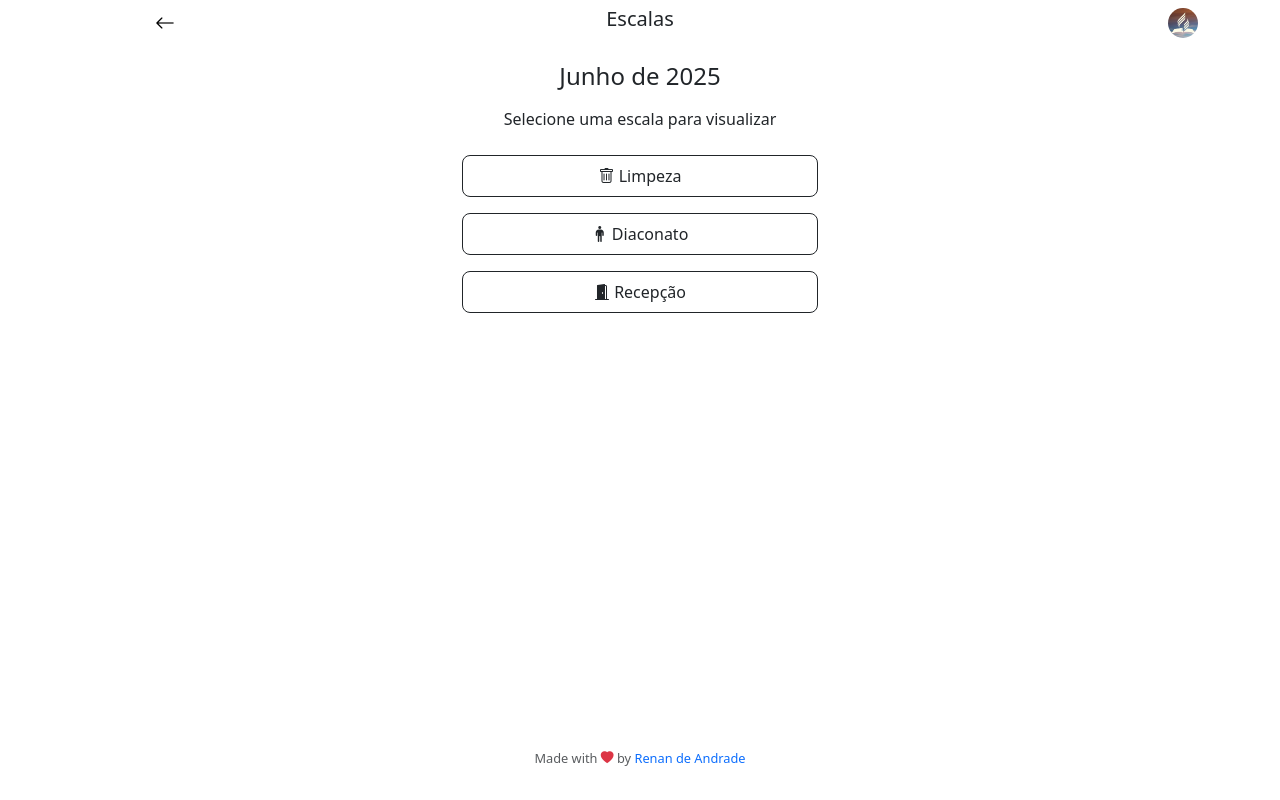
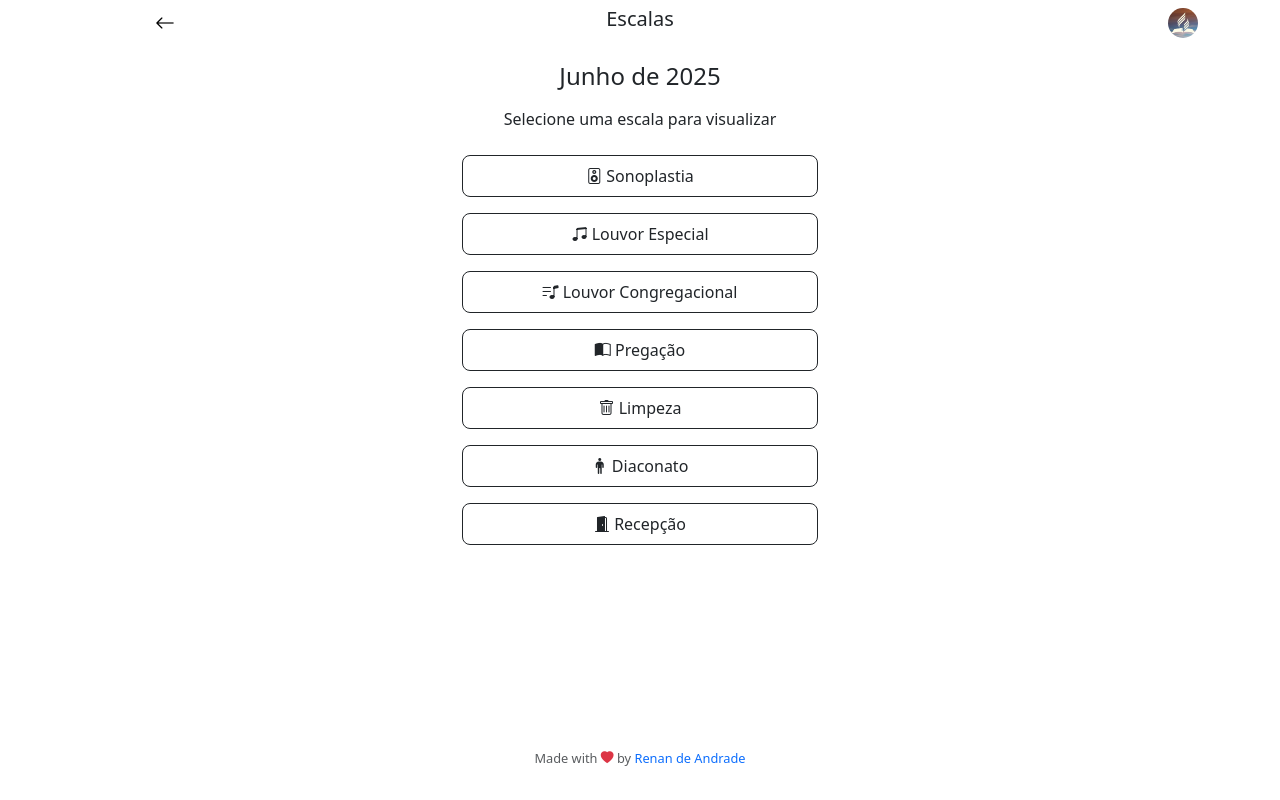
Before and after one commit to renandotcorrea/myiasd, a plain HTML site: page escalas/index.html in a window 1280 px wide. Drawn offline with nearby package versions, Linux system fonts and the light colour scheme.

Commit message:
update scales and agenda

```diff
--- a/escalas/escalas.json
+++ b/escalas/escalas.json
@@ -3,69 +3,69 @@
     "name": "Sonoplastia",
     "data": [
       {
+        "person": "Eliandro",
+        "date": "2025-06-04T19:15:00-03:00",
+        "weekday": "Qua"
+      },
+      {
         "person": "Elielson",
-        "date": "2025-05-03",
+        "date": "2025-06-07T19:15:00-03:00",
         "weekday": "Sáb"
       },
       {
         "person": "Renan",
-        "date": "2025-05-04",
+        "date": "2025-06-08T19:15:00-03:00",
+        "weekday": "Dom"
+      },
+      {
+        "person": "Ronilson",
+        "date": "2025-06-11T19:15:00-03:00",
+        "weekday": "Qua"
+      },
+      {
+        "person": "Elielson",
+        "date": "2025-06-14T19:15:00-03:00",
+        "weekday": "Sáb"
+      },
+      {
+        "person": "Fabrício",
+        "date": "2025-06-15T19:15:00-03:00",
+        "weekday": "Dom"
+      },
+      {
+        "person": "Renan",
+        "date": "2025-06-18T19:15:00-03:00",
+        "weekday": "Qua"
+      },
+      {
+        "person": "Elielson",
+        "date": "2025-06-21T19:15:00-03:00",
+        "weekday": "Sáb"
+      },
+      {
+        "person": "Ronilson",
+        "date": "2025-06-22T19:15:00-03:00",
         "weekday": "Dom"
       },
       {
         "person": "Eliandro",
-        "date": "2025-05-07",
+        "date": "2025-06-25T19:15:00-03:00",
         "weekday": "Qua"
       },
       {
         "person": "Renan",
-        "date": "2025-05-10",
+        "date": "2025-06-28T19:15:00-03:00",
         "weekday": "Sáb"
       },
       {
-        "person": "Elielson",
-        "date": "2025-05-11",
+        "person": "Fabrício",
+        "date": "2025-06-29T19:15:00-03:00",
         "weekday": "Dom"
       },
       {
-        "person": "Fabricio",
-        "date": "2025-05-14",
+        "person": "Renan",
+        "date": "2025-07-02T19:15:00-03:00",
         "weekday": "Qua"
-      },
-      {
-        "person": "Elielson",
-        "date": "2025-05-17",
-        "weekday": "Sáb"
-      },
-      {
-        "person": "Eliandro",
-        "date": "2025-05-18",
-        "weekday": "Dom"
-      },
-      {
-        "person": "Ronilson",
-        "date": "2025-05-21",
-        "weekday": "Qua"
-      },
-      {
-        "person": "Renan",
-        "date": "2025-05-24",
-        "weekday": "Sáb"
-      },
-      {
-        "person": "Elielson",
-        "date": "2025-05-25",
-        "weekday": "Dom"
-      },
-      {
-        "person": "Eliandro",
-        "date": "2025-05-28",
-        "weekday": "Qua"
-      },
-      {
-        "person": "Renan",
-        "date": "2025-05-31",
-        "weekday": "Sáb"
       }
     ]
   },
@@ -73,69 +73,69 @@
     "name": "Louvor Especial",
     "data": [
       {
-        "person": "Eliseu Lima / Paulo Henrique",
-        "date": "2025-05-03",
+        "person": "Eliseu Lima",
+        "date": "2025-06-04T19:15:00-03:00",
+        "weekday": "Qua"
+      },
+      {
+        "person": "Nadson / Raimunda Parga",
+        "date": "2025-06-07T19:15:00-03:00",
         "weekday": "Sáb"
       },
       {
-        "person": "Arbson",
-        "date": "2025-05-04",
+        "person": "Jhulia",
+        "date": "2025-06-08T19:15:00-03:00",
         "weekday": "Dom"
       },
       {
-        "person": "Jhula",
-        "date": "2025-05-07",
+        "person": "Rebeca",
+        "date": "2025-06-11T19:15:00-03:00",
         "weekday": "Qua"
       },
       {
-        "person": "Bela / Fabricio",
-        "date": "2025-05-10",
+        "person": "Ronilson / Bela",
+        "date": "2025-06-14T19:15:00-03:00",
         "weekday": "Sáb"
       },
       {
-        "person": "Rebeca",
-        "date": "2025-05-11",
+        "person": "Robson Amador",
+        "date": "2025-06-15T19:15:00-03:00",
         "weekday": "Dom"
       },
       {
-        "person": "Robson Amador",
-        "date": "2025-05-14",
+        "person": "Gustavo",
+        "date": "2025-06-18T19:15:00-03:00",
         "weekday": "Qua"
       },
       {
-        "person": "Aventureiros",
-        "date": "2025-05-17",
+        "person": "Fabricio / Nadson",
+        "date": "2025-06-21T19:15:00-03:00",
         "weekday": "Sáb"
       },
       {
         "person": "Aglaupy",
-        "date": "2025-05-18",
+        "date": "2025-06-22T19:15:00-03:00",
         "weekday": "Dom"
       },
       {
-        "person": "Dielma",
-        "date": "2025-05-21",
+        "person": "Elizeu Lima",
+        "date": "2025-06-25T19:15:00-03:00",
         "weekday": "Qua"
       },
       {
-        "person": "Fabricio / Rebeca",
-        "date": "2025-05-24",
+        "person": "Paulo Henrique",
+        "date": "2025-06-28T19:15:00-03:00",
         "weekday": "Sáb"
       },
       {
-        "person": "Raimunda Parga",
-        "date": "2025-05-25",
+        "person": "Rosário",
+        "date": "2025-06-29T19:15:00-03:00",
         "weekday": "Dom"
       },
       {
-        "person": "Isaias River",
-        "date": "2025-05-28",
+        "person": "Arbson",
+        "date": "2025-07-02T19:15:00-03:00",
         "weekday": "Qua"
-      },
-      {
-        "person": "Rosário / Ronilson",
-        "date": "2025-05-31",
-        "weekday": "Sáb"
       }
     ]
   },
@@ -143,69 +143,69 @@
     "name": "Louvor Congregacional",
     "data": [
       {
-        "person": "Nadson e Rebeca",
-        "date": "2025-05-03",
+        "person": "Ronilson e Ciara",
+        "date": "2025-06-04T19:15:00-03:00",
+        "weekday": "Qua"
+      },
+      {
+        "person": "Fabricio e Aglaupy",
+        "date": "2025-06-07T19:15:00-03:00",
         "weekday": "Sáb"
       },
       {
-        "person": "Fabricio e Aglaupy",
-        "date": "2025-05-04",
+        "person": "Eliandro e Luma",
+        "date": "2025-06-08T19:15:00-03:00",
         "weekday": "Dom"
       },
       {
-        "person": "Adolescentes",
-        "date": "2025-05-07",
-        "weekday": "Qua"
-      },
-      {
-        "person": "Eliandro e Luma",
-        "date": "2025-05-10",
-        "weekday": "Sáb"
-      },
-      {
-        "person": "Dina e Elizete",
-        "date": "2025-05-11",
-        "weekday": "Dom"
-      },
-      {
-        "person": "Ronilson e Ciara",
-        "date": "2025-05-14",
-        "weekday": "Qua"
-      },
-      {
-        "person": "Aventureiros",
-        "date": "2025-05-17",
-        "weekday": "Sáb"
-      },
-      {
-        "person": "Renan e Raimunda",
-        "date": "2025-05-18",
-        "weekday": "Dom"
-      },
-      {
-        "person": "Taty e Jhenifer",
-        "date": "2025-05-21",
+        "person": "Elizeu e Dielma",
+        "date": "2025-06-11T19:15:00-03:00",
         "weekday": "Qua"
       },
       {
         "person": "Zé Pereira e Rosário",
-        "date": "2025-05-24",
+        "date": "2025-06-14T19:15:00-03:00",
         "weekday": "Sáb"
       },
       {
-        "person": "Eliandro e Luma",
-        "date": "2025-05-25",
+        "person": "Nadson e Rebeca",
+        "date": "2025-06-15T19:15:00-03:00",
         "weekday": "Dom"
       },
       {
-        "person": "Robson e Jhenifer",
-        "date": "2025-05-28",
+        "person": "Elizete",
+        "date": "2025-06-18T19:15:00-03:00",
         "weekday": "Qua"
       },
       {
-        "person": "Eliseu e Dielma",
-        "date": "2025-05-31",
+        "person": "Renan e Raimunda",
+        "date": "2025-06-21T19:15:00-03:00",
         "weekday": "Sáb"
+      },
+      {
+        "person": "Zé Pernambuco e Graça",
+        "date": "2025-06-22T19:15:00-03:00",
+        "weekday": "Dom"
+      },
+      {
+        "person": "Aglaupy e Mel",
+        "date": "2025-06-25T19:15:00-03:00",
+        "weekday": "Qua"
+      },
+      {
+        "person": "Zé Pereira e Rosário",
+        "date": "2025-06-28T19:15:00-03:00",
+        "weekday": "Sáb"
+      },
+      {
+        "person": "Robson e Jhenifer",
+        "date": "2025-06-29T19:15:00-03:00",
+        "weekday": "Dom"
+      },
+      {
+        "person": "Elizeu e Dielma",
+        "date": "2025-07-02T19:15:00-03:00",
+        "weekday": "Qua"
       }
     ]
   },
@@ -213,69 +213,69 @@
     "name": "Pregação",
     "data": [
       {
-        "person": "Sábado Missionário",
-        "date": "2025-05-03",
+        "person": "Eliandro",
+        "date": "2025-06-01T19:15:00-03:00",
+        "weekday": "Dom"
+      },
+      {
+        "person": "Sales",
+        "date": "2025-06-04T19:15:00-03:00",
+        "weekday": "Qua"
+      },
+      {
+        "person": "Sábado Total (Sáb. da Mulher Missionária)",
+        "date": "2025-06-07T19:15:00-03:00",
         "weekday": "Sáb"
       },
       {
-        "person": "Fabrício",
-        "date": "2025-05-04",
+        "person": "Nadson",
+        "date": "2025-06-08T19:15:00-03:00",
         "weekday": "Dom"
       },
       {
-        "person": "Quarta Teen",
-        "date": "2025-05-07",
+        "person": "Quarta Kids",
+        "date": "2025-06-11T19:15:00-03:00",
         "weekday": "Qua"
       },
       {
-        "person": "Culto de Dia das Mães",
-        "date": "2025-05-10",
+        "person": "Sábado de Temperança",
+        "date": "2025-06-14T19:15:00-03:00",
         "weekday": "Sáb"
       },
       {
-        "person": "Zé Pereira",
-        "date": "2025-05-11",
+        "person": "Rosário",
+        "date": "2025-06-15T19:15:00-03:00",
         "weekday": "Dom"
       },
       {
-        "person": "Rosário",
-        "date": "2025-05-14",
-        "weekday": "Qua"
-      },
-      {
-        "person": "Sábado da Criança e Dia Mundial do Aventureiro",
-        "date": "2025-05-17",
-        "weekday": "Sáb"
-      },
-      {
-        "person": "Ronilson",
-        "date": "2025-05-18",
-        "weekday": "Dom"
-      },
-      {
-        "person": "João de Deus",
-        "date": "2025-05-21",
+        "person": "Irmã Nonata",
+        "date": "2025-06-18T19:15:00-03:00",
         "weekday": "Qua"
       },
       {
         "person": "Sábado de Mordomia",
-        "date": "2025-05-24",
+        "date": "2025-06-21T19:15:00-03:00",
         "weekday": "Sáb"
       },
       {
-        "person": "Vitória",
-        "date": "2025-05-25",
+        "person": "Semana de Oração Jovem",
+        "date": "2025-06-22T19:15:00-03:00",
         "weekday": "Dom"
       },
       {
-        "person": "Quarta do Poder (M. da Mulher)",
-        "date": "2025-05-28",
+        "person": "Semana de Oração Jovem",
+        "date": "2025-06-25T19:15:00-03:00",
         "weekday": "Qua"
       },
       {
-        "person": "Sábado da Família",
-        "date": "2025-05-31",
+        "person": "Pastor Agusto",
+        "date": "2025-06-28T19:15:00-03:00",
         "weekday": "Sáb"
+      },
+      {
+        "person": "Keké",
+        "date": "2025-06-29T19:15:00-03:00",
+        "weekday": "Dom"
       }
     ]
   },
--- a/escalas/index.html
+++ b/escalas/index.html
@@ -34,19 +34,19 @@
         </div>
         <div class="row align-items-center mt-2">
             <div class="col d-grid gap-3 col-lg-4 mx-auto">
-<!--                <button onclick="showScale('sonoplastia')" data-bs-toggle="modal" data-bs-target="#escalasModal"-->
-<!--                        class="btn btn-outline-dark btn-lg fs-6"><i class="bi bi-speaker"></i> Sonoplastia-->
-<!--                </button>-->
-<!--                <button onclick="showScale('louvor-especial')" data-bs-toggle="modal" data-bs-target="#escalasModal"-->
-<!--                        class="btn btn-outline-dark btn-lg fs-6"><i class="bi bi-music-note-beamed"></i> Louvor Especial-->
-<!--                </button>-->
-<!--                <button onclick="showScale('louvor-congregacional')" data-bs-toggle="modal"-->
-<!--                        data-bs-target="#escalasModal" class="btn btn-outline-dark btn-lg fs-6"><i-->
-<!--                        class="bi bi-music-note-list"></i> Louvor Congregacional-->
-<!--                </button>-->
-<!--                <button onclick="showScale('pregacao')" data-bs-toggle="modal" data-bs-target="#escalasModal"-->
-<!--                        class="btn btn-outline-dark btn-lg fs-6"><i class="bi bi-book-half"></i> Pregação-->
-<!--                </button>-->
+                <button onclick="showScale('sonoplastia')" data-bs-toggle="modal" data-bs-target="#escalasModal"
+                        class="btn btn-outline-dark btn-lg fs-6"><i class="bi bi-speaker"></i> Sonoplastia
+                </button>
+                <button onclick="showScale('louvor-especial')" data-bs-toggle="modal" data-bs-target="#escalasModal"
+                        class="btn btn-outline-dark btn-lg fs-6"><i class="bi bi-music-note-beamed"></i> Louvor Especial
+                </button>
+                <button onclick="showScale('louvor-congregacional')" data-bs-toggle="modal"
+                        data-bs-target="#escalasModal" class="btn btn-outline-dark btn-lg fs-6"><i
+                        class="bi bi-music-note-list"></i> Louvor Congregacional
+                </button>
+                <button onclick="showScale('pregacao')" data-bs-toggle="modal" data-bs-target="#escalasModal"
+                        class="btn btn-outline-dark btn-lg fs-6"><i class="bi bi-book-half"></i> Pregação
+                </button>
                 <button onclick="showScale('limpeza')" data-bs-toggle="modal" data-bs-target="#escalasModal"
                         class="btn btn-outline-dark btn-lg fs-6"><i class="bi bi-trash"></i> Limpeza
                 </button>
```
Also changed, not shown: agenda/index.html (+9 -95 lines).
